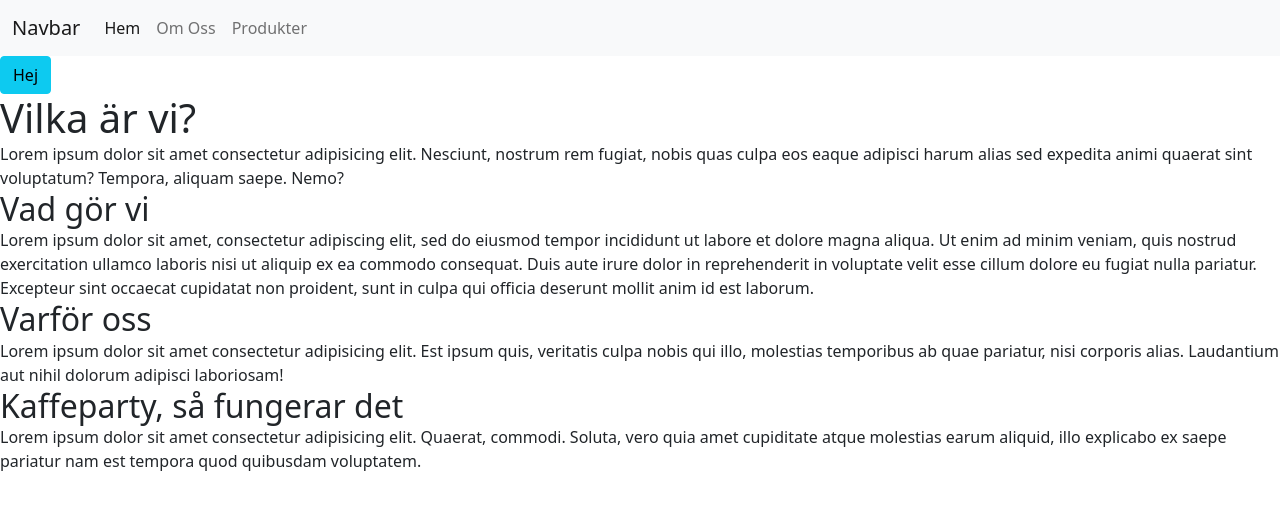
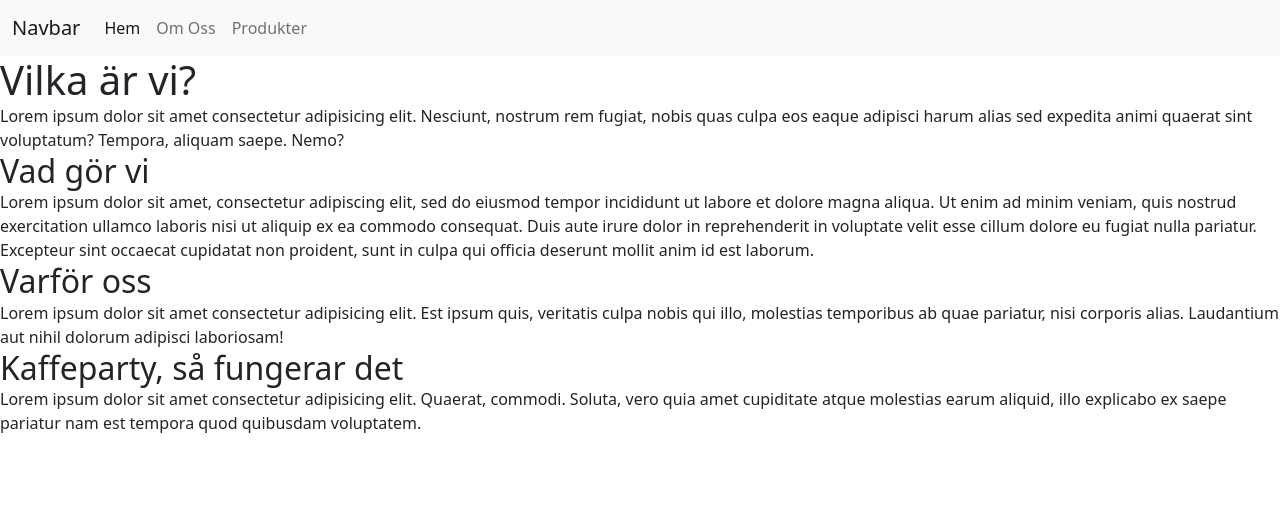
Before and after one commit to jesDVar/Ovn8, a website: page index.html in a window 1280 px wide. Drawn offline with nearby package versions, Linux system fonts and the light colour scheme.

Commit message:
Added divs

```diff
--- a/index.html
+++ b/index.html
@@ -12,6 +12,7 @@
   </head>
 
   <body>
+
     <nav class="navbar navbar-expand-lg navbar-light bg-light">
         <div class="container-fluid">
           <a class="navbar-brand" href="#">Navbar</a>
@@ -33,13 +34,23 @@
           </div>
         </div>
       </nav>
-      <button class="btn btn-info">Hej</button>
+
+      <div class="header">
+      </div>
+
+
+
+      <!-- <button class="btn btn-info">Hej</button> -->
+      <div class="who-we-are">
 
       <h1>Vilka är vi?</h1>
 
       <p>Lorem ipsum dolor sit amet consectetur adipisicing elit. Nesciunt, nostrum rem
          fugiat, nobis quas culpa eos eaque adipisci harum alias sed expedita animi quaerat
           sint voluptatum? Tempora, aliquam saepe. Nemo?</p>
+        </div>
+
+        <div class="what-we-do">
 
       <h2>Vad gör vi</h2>
 
@@ -50,6 +61,9 @@
             in voluptate velit esse cillum dolore eu fugiat nulla pariatur.
              Excepteur sint occaecat cupidatat non proident, sunt in culpa qui
          officia deserunt mollit anim id est laborum.</p>
+        </div>
+
+        <div class="why-us">
 
     <h2>Varför oss</h2>
 
@@ -58,11 +72,16 @@
          ab quae pariatur, nisi corporis alias. Laudantium aut nihil dolorum
           adipisci laboriosam!</p>
 
+        </div>
+
+      <div class="coffee-party">
+
     <h2>Kaffeparty, så fungerar det</h2>
 
     <p>Lorem ipsum dolor sit amet consectetur adipisicing elit. Quaerat, commodi. Soluta, vero
        quia amet cupiditate atque molestias earum aliquid, illo explicabo ex saepe pariatur nam
         est tempora quod quibusdam voluptatem.</p>
+      </div>
 
     <script src="/node_modules/bootstrap/dist/js/bootstrap.bundle.min.js"></script>
 
```
Also changed, not shown: about_us.html (+7 -0 lines), products.html (+8 -0 lines).
